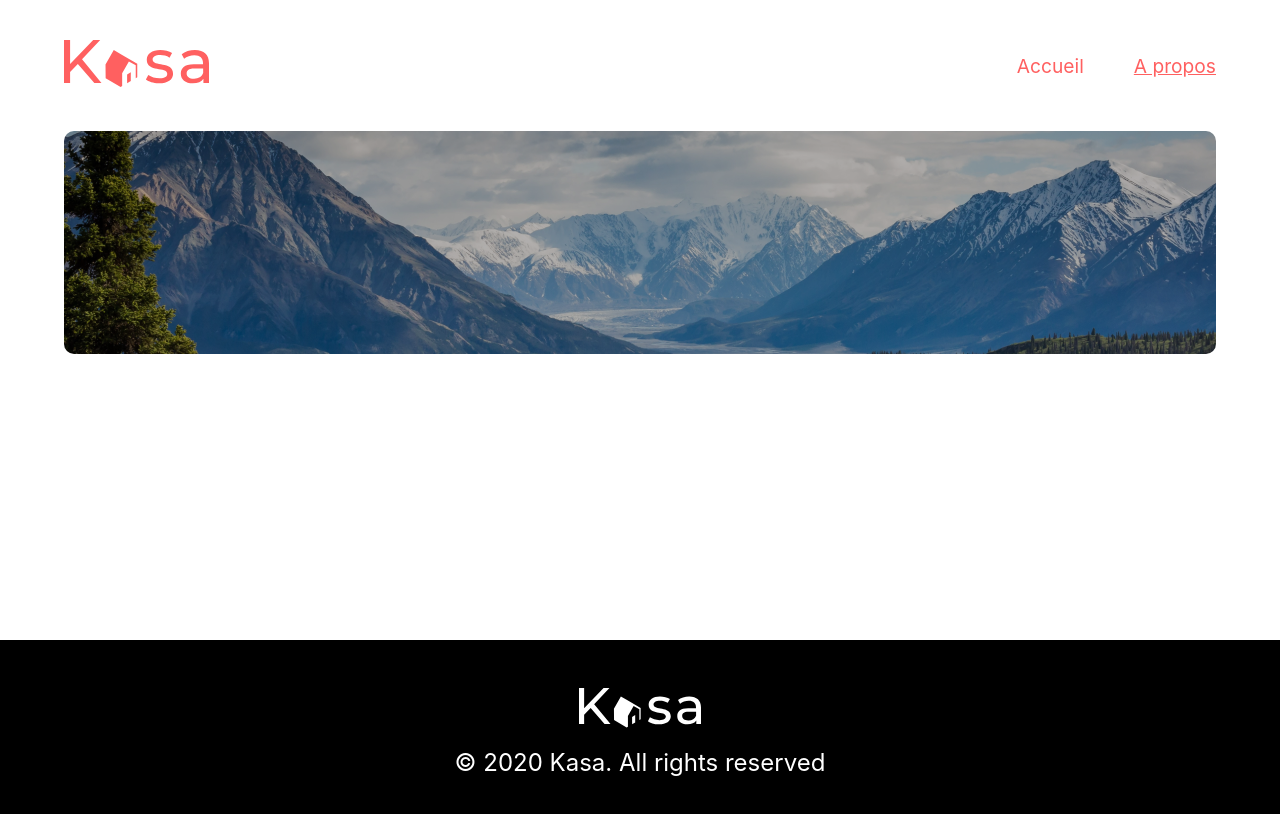
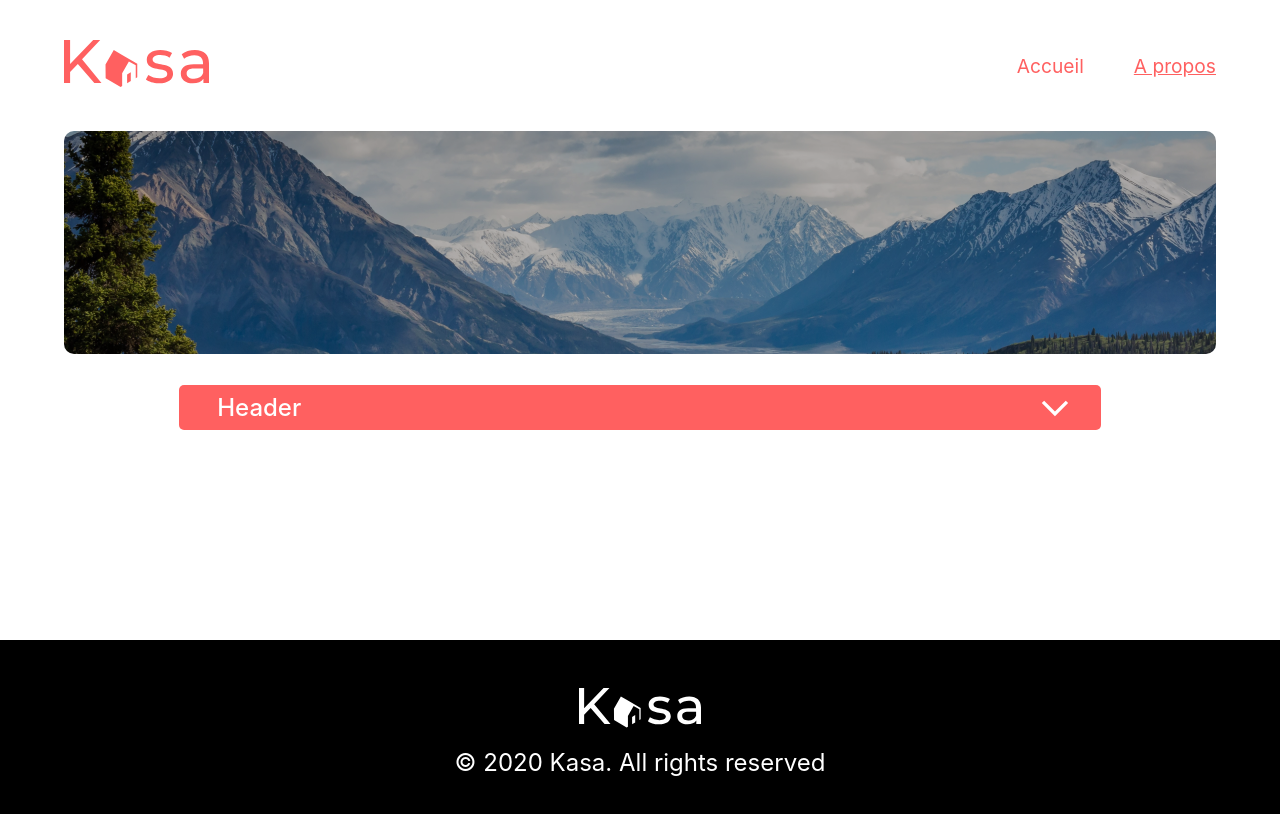
Before and after one commit to JustineLo/kasa, a React (Create React App) app: page /apropos in a window 1280 px wide. Shown: the top 814 px of the page. Built offline with nearby package versions, Linux system fonts and the light colour scheme.

Commit message:
create Collapsible and collapsible header

```diff
--- /dev/null
+++ b/src/components/Collapsible.js
@@ -0,0 +1,18 @@
+import React from "react";
+import styles from "./Collapsible.module.css";
+import chevronDown from "../assets/chevronDown.svg";
+
+const Collapsible = ({}) => {
+  return (
+    <>
+      <div className={styles.collapsible}>
+        <div className={styles.header}>
+          <h1>Header</h1>
+          <img src={chevronDown} alt="chevron down" />
+        </div>
+      </div>
+    </>
+  );
+};
+
+export default Collapsible;
--- /dev/null
+++ b/src/components/Collapsible.module.css
@@ -0,0 +1,27 @@
+.collapsible {
+  display: flex;
+  width: 80%;
+}
+
+.header {
+  background-color: var(--primary);
+  display: flex;
+  width: 100%;
+  justify-content: space-between;
+  align-items: center;
+  padding: 0 30px;
+  border-radius: 5px;
+}
+
+.header h1 {
+  color: white;
+  font-size: 1.5rem;
+  padding: 0.5rem;
+  margin: 0;
+  font-weight: 500;
+}
+
+.header img {
+  width: 2rem;
+  height: 2rem;
+}
--- a/src/index.css
+++ b/src/index.css
@@ -24,6 +24,15 @@ code {
   gap: 20px;
   overflow: hidden;
   margin: 22px auto;
+}
+
+.apropos-container {
+  width: 100%;
+  display: flex;
+  flex-direction: column;
+  justify-content: center;
+  align-items: center;
+  margin-top: 31px;
 }
 
 .error-page {
--- a/src/view/Apropos.js
+++ b/src/view/Apropos.js
@@ -1,12 +1,15 @@
 import React from "react";
 import Banner from "../components/Banner";
 import banner from "../assets/aproposBanner.png";
+import Collapsible from "../components/Collapsible";
 
 const Apropos = () => {
   return (
     <>
       <Banner image={banner} />
-      <div className="apropos-container"></div>
+      <div className="apropos-container">
+        <Collapsible />
+      </div>
     </>
   );
 };
```
Also changed, not shown: src/assets/chevronDown.svg (added).
